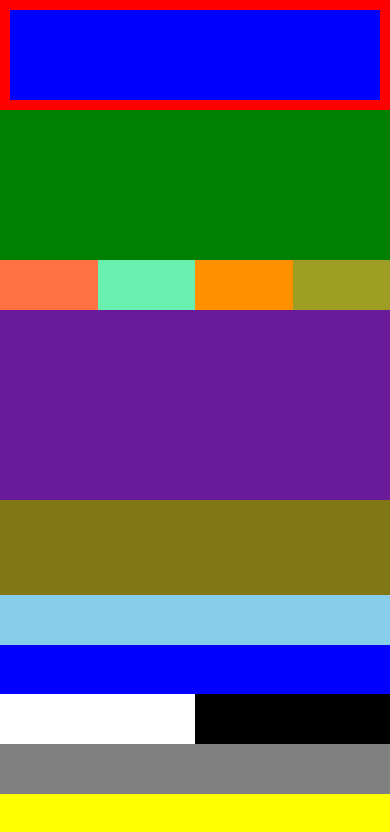
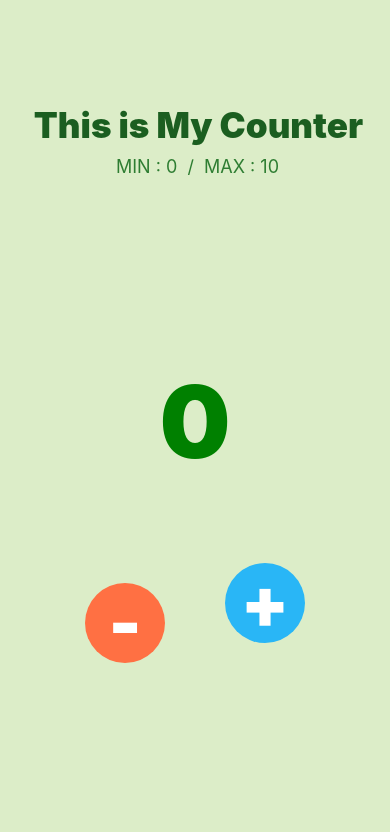
Before and after one commit to Mungwani/MyData, a React Native app: screen / in a window 390 px wide. Shown: the top 832 px of the page. Built offline with nearby package versions, Linux system fonts and the light colour scheme.

Commit message:
Counter 앱
This is my Counter App

min, max 표시 추가.

```diff
--- a/App.js
+++ b/App.js
@@ -1,30 +1,41 @@
 import { StatusBar } from 'expo-status-bar';
-import { StyleSheet, Text, View, SafeAreaView } from 'react-native';
+import { useState } from 'react';
+import { StyleSheet, Text, View, SafeAreaView, TouchableOpacity } from 'react-native';
+
+//const a = 0; //이렇게 하면 안됨
 
 export default function App() {
+  const [number, setNumber] = useState(0);
+
+  //useState(); //변하는 부분
+
+  const handleMinus = () => {
+    setNumber(number-1);
+  };
+  const handlePlus = () => {
+    setNumber(number+1);
+  };
+
   return (
     <SafeAreaView style={styles.container}>
 
-      <View style={styles.box1} />
-      <View style={styles.box2} />
-      <View style={styles.flexRow}>
-        <View style={styles.box3} />
-        <View style={styles.box4} />
-        <View style={styles.box5} />
-        <View style={styles.box6} />
+      <View style={styles.box}>
+      <Text style={styles.title}> This is My Counter</Text>
+      <Text style={styles.subt}> MIN : 0  /  MAX : 10</Text>
       </View>
-      <View style={styles.box7} />
-      <View style={styles.box8} />
+      <View style={styles.box}>
+        <Text style={styles.number}>{number}</Text>
+      </View>
+      <View style={styles.numberBox}>
+        <TouchableOpacity style = {styles.minusButton} onPress={handleMinus} disabled={number<=0}>
+        <Text style={styles.buttonText}>-</Text>
+        </TouchableOpacity>
 
-      <View style={styles.skyBlue} />
-      <View style={styles.blue} />
-      <View style={styles.flexRow}>
-        <View style={styles.white} />
-        <View style={styles.black} />
+        <TouchableOpacity style = {styles.plusButton}onPress={handlePlus}disabled={number>=10}>
+        <Text style={styles.buttonText}>+</Text>
+        </TouchableOpacity>
+
       </View>
-      <View style={styles.gray} />
-      <View style={styles.yellow} />
-
     </SafeAreaView>
   );
 }
@@ -32,82 +43,65 @@ export default function App() {
 const styles = StyleSheet.create({
   container: {
     flex: 1,
+    backgroundColor: '#dcedc8',
 
-    backgroundColor:'white',
   },
 
-  flexRow: {
-    flex : 1,
-    backgroundColor: 'gray',
-    flexDirection: 'row',
-    gap: 10,
+  box: {
+    flex:1,
+    justifyContent: 'center',
+    alignItems: 'center',
   },
 
-  box1: {
-    backgroundColor: 'blue',
-    borderWidth:10,
-    borderColor: 'red',
-    //flex:1,
-    height : 110,
+  title : {
+    fontSize: 35,
+    fontWeight:'900',
+    color:'#1b5e20'
   },
-  box2: {
-    backgroundColor: 'green',
-    //flex:1,
-    height : 150,
+
+  subt :{
+    marginTop:10,
+    fontSize: 18,
+    color:'#2e7d32'
   },
-  box3: {
-    backgroundColor: '#ff7043',
-    flex: 1,
+
+  number : {
+    color: 'green',
+    fontSize:100,
+    fontWeight: '900',
   },
-  box4: {
-    backgroundColor: '#69f0ae',
-    flex: 1,
-  },
-  box5: {
-    backgroundColor: '#ff9100',
-    flex: 1,
-  },
-  box6: {
-    backgroundColor: '#9e9d24',
-    flex: 1,
-  },
-  box7: {
-    backgroundColor: '#6a1b9a',
-    height: 190,
-  },
-  box8: {
-    backgroundColor: '#827717',
-    height: 95,
+
+  buttonText:{
+    color:'white',
+    fontSize: 70,
+    fontWeight : '900',
 
   },
-  flexRow: {
-    flexDirection: 'row',
-    flex: 1,
+
+  minusButton:{
+    backgroundColor:'#ff7043',
+    width:80,
+    height:80,
+    justifyContent:'center',
+    alignItems:'center',
+    borderRadius: 40,
+    marginTop: 20,
+    marginRight: 40,
   },
-
-  skyBlue: {
-    backgroundColor: 'skyblue',
-    flex: 1,
-  },
-  blue: {
-    backgroundColor: 'blue',
-    flex: 1,
-  },
-  white: {
-    backgroundColor: 'white',
-    flex: 1,
-  },
-  black: {
-    backgroundColor: 'black',
-    flex: 1,
-  },
-  gray: {
-    flex: 1,
-    backgroundColor: 'gray',
-  },
-  yellow: {
-    flex: 1,
-    backgroundColor: 'yellow',
+  plusButton:{
+    backgroundColor:'#29b6f6',
+    width:80,
+    height:80,
+    justifyContent:'center',
+    alignItems:'center',
+    borderRadius: 40,
 
   },
+  numberBox:{
+    flex:1,
+    flexDirection:'row',
+    justifyContent:'center',
+    alignContent:'center',
+    gap:20,
+  }
 });
```
